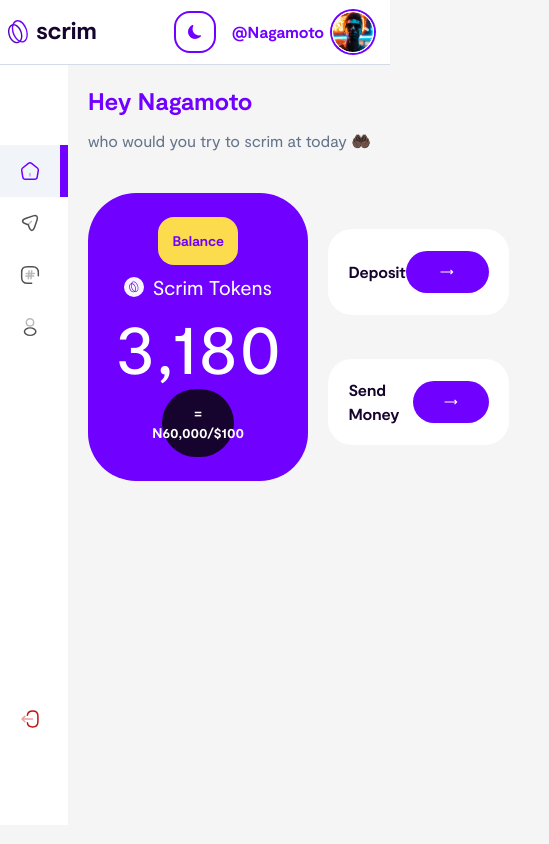
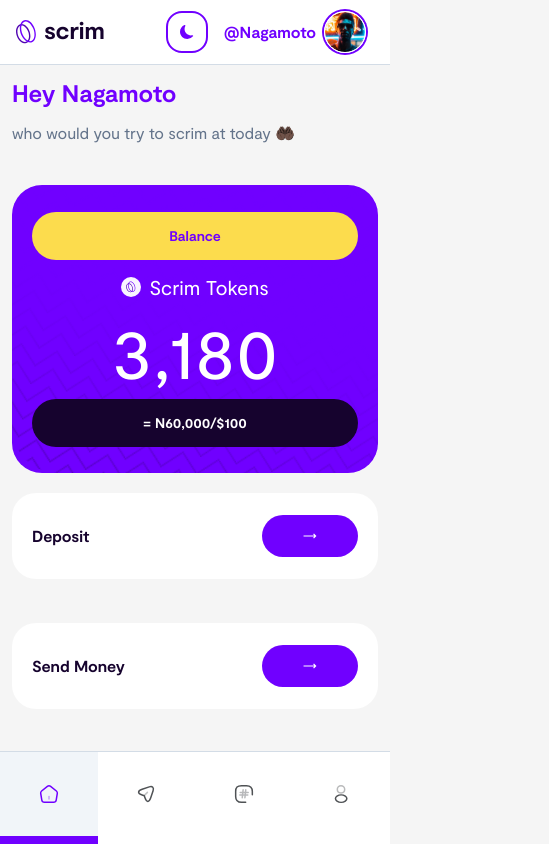
Before and after one commit to usescrim/scrim-front-end, a Next.js app: page /dashboard/home in a window 390 px wide. Shown: the whole page, 549 px wide, since content can reach past the window. Built offline with nearby package versions, Linux system fonts and the light colour scheme.

Commit message:
feat: implements mobile bottom nav

```diff
--- a/pages/dashboard/home/index.tsx
+++ b/pages/dashboard/home/index.tsx
@@ -14,35 +14,43 @@
       <p className="text-slate-500 my-3">
         who would you try to scrim at today {"🤲🏿"}
       </p>
-      <div className="flex flex-row my-10 items-center justify-between w-full">
-        <div className="bg-primary flex flex-col items-center justify-around h-72 w-1/2 rounded-[3rem] p-5">
-          <Button variant="contained-warning" className="text-primary">
+      <div className="md:flex md:flex-row my-10 items-center justify-between w-full">
+        <div className="overflow-hidden flex flex-col items-center justify-around h-72 w-full md:w-1/2 rounded-[30px] bg-primary">
+          <div className="bg-[url('/static/images/balanceCardBg.svg')] bg-no-repeat bg-cover flex flex-col items-center justify-around w-full h-72 p-5 ">
+            <Button
+              variant="contained-warning"
+              className="text-primary w-full md:w-2/5 rounded-[30px]"
+            >
               Balance
             </Button>
             <div className="flex flex-row items-center justify-center space-x-2">
-            <img src="/static/images/tokenLogo.svg" alt="" />
+              <img src="/static/images/tokenLogo.svg" alt="scrim token logo" />
               <h1 className="text-white text-xl">Scrim Tokens</h1>
             </div>
             <div className="flex flex-row items-center justify-center space-x-2">
               <h1 className="text-white text-7xl">3,180</h1>
             </div>
-          <Button variant="contained-secondary" className="w-2/5 rounded-full">
+            <Button
+              variant="contained-secondary"
+              className="w-full md:w-2/5 rounded-[30px]"
+            >
               = N60,000/$100
             </Button>
           </div>
-        <div className="flex flex-col items-center justify-between h-64 w-1/2 rounded-[3rem] p-5">
+        </div>
+        <div className="flex flex-col items-center justify-between h-64 w-full md:w-1/2 rounded-[3rem] py-5 md:p-5">
           <div className="bg-white flex flex-row items-center justify-between h-2/5 w-full p-5 rounded-3xl">
             <h1 className="text-secondary font-semibold">Deposit</h1>
             <Button
               icon={<CgArrowLongRight />}
-              className="w-24 rounded-[4rem]"
+              className="w-24 rounded-[30px]"
             />
           </div>
           <div className="bg-white flex flex-row items-center justify-between h-2/5 w-full p-5 rounded-3xl">
             <h1 className="text-secondary font-semibold">Send Money</h1>
             <Button
               icon={<CgArrowLongRight />}
-              className="w-24 rounded-[4rem]"
+              className="w-24 rounded-[30px]"
             />
           </div>
         </div>
--- a/pages/index.tsx
+++ b/pages/index.tsx
@@ -25,6 +25,11 @@
             <Button variant="outlined-success">Register</Button>
           </a>
         </Link>
+        <Link href="/dashboard">
+          <a>
+            <Button variant="outlined-success">Dashboard</Button>
+          </a>
+        </Link>
       </div>
     </div>
   );
--- /dev/null
+++ b/src/components/Dashboard/QuickActions/QuickActions.tsx
@@ -0,0 +1,7 @@
+import React from "react";
+
+const QuickActions = () => {
+  return <section className="w-full"></section>;
+};
+
+export default QuickActions;
--- /dev/null
+++ b/src/components/Dashboard/QuickActions/index.ts
@@ -0,0 +1 @@
+export { default } from "./QuickActions";
--- a/src/components/DashboardLayout/DashboardLayout.tsx
+++ b/src/components/DashboardLayout/DashboardLayout.tsx
@@ -7,9 +7,11 @@
 
 const DashboardLayout = ({ children }: LayoutTypes) => {
   return (
-    <main className="flex ">
+    <main className="flex flex-col-reverse md:flex-row w-screen">
       <Sidebar />
-      <section className="p-5 w-fit md:w-[82vw]">{children}</section>
+      <section className="p-3 md:p-8 w-full md:w-[82vw] mb-10 md:mb-0">
+        {children}
+      </section>
     </main>
   );
 };
--- a/src/components/Navbar/Navbar.tsx
+++ b/src/components/Navbar/Navbar.tsx
@@ -13,7 +13,7 @@
   const [mode, setMode] = React.useState<"dark" | "light">("light");
   return (
     <>
-      <nav className="bg-white border-b border-gray-light">
+      <nav className="bg-white border-b border-gray-light px-2 md:px-10 sm:px-4 ">
         <div className="max-w-7xl mx-auto px-2">
           <div className="relative flex items-center justify-between h-16">
             <div className="flex-1 flex items-center  sm:items-stretch sm:justify-start">
--- a/src/components/Sidebar/Sidebar.tsx
+++ b/src/components/Sidebar/Sidebar.tsx
@@ -23,20 +23,19 @@
     { title: "Profile", link: "/dashboard/profile", icon: Profile },
   ];
   return (
-    <aside className="min-h-[90vh] w-fit md:w-[18vw] bg-white">
-      <ul className="py-20 flex flex-col h-[90vh]">
+    <aside className="fixed md:static bottom-0 left-0 h-fit md:h-[90vh] w-full md:w-[18vw] bg-white border-t border-gray-light sm:border-t-0">
+      <ul className="md:py-20 flex flex-row justify-between h-fit md:flex-col md:h-[90vh]">
         {items.map((item, index) => {
           let Icon = item.icon;
           return (
-            <Link href={item.link}>
-              <a>
+            <Link key={item.title} href={item.link} className="h-fit w-full">
+              <a className="h-fit w-full">
                 <li
-                  key={item.title}
                   title={item.title}
-                  className={`px-5 py-4 w-fit lg:pl-14 lg:w-full md:pl-8 md:w-full sm:px-8 sm:w-fit cursor-pointer flex items-center hover:bg-slate-100 space-x-3 ${
+                  className={`p-8 md:px-5 md:py-4 w-full lg:pl-14 lg:w-full md:pl-8 md:w-full sm:px-8 sm:w-fit cursor-pointer flex items-center justify-center md:justify-start hover:bg-slate-100 space-x-3 ${
                     router.pathname.startsWith(item.link)
-                      ? "bg-slate-100 border-r-8 border-primary text-primary"
-                      : "hover:border-r-8 hover:border-slate-100"
+                      ? "bg-slate-100 border-b-8 md:border-r-8 md:border-b-0 border-primary text-primary"
+                      : "hover:border-b-8 hover:border-slate-100 md:hover:border-b-0 md:hover:border-r-8 md:hover:border-slate-100"
                   } `}
                 >
                   <Icon
@@ -55,10 +54,10 @@
             </Link>
           );
         })}
-        <li className="grow"></li>
+        <li className="grow hidden md:flex"></li>
         <li
           title={"Logout"}
-          className={`px-5 py-4 w-fit lg:pl-14 lg:py-4 lg:w-full md:pl-8 md:w-full sm:px-8 sm:w-fit justify-self-end cursor-pointer flex items-center hover:bg-slate-100 space-x-3 text-error hover:border-r-8 hover:border-slate-100 `}
+          className={`hidden px-5 py-4 w-fit lg:pl-14 lg:py-4 lg:w-full md:pl-8 md:w-full sm:px-8 sm:w-fit justify-self-end cursor-pointer md:flex items-center hover:bg-slate-100 space-x-3 text-error hover:border-r-8 hover:border-slate-100 `}
         >
           <Logout />{" "}
           <span className="lg:block md:block sm:hidden hidden">Logout</span>
```
Also changed, not shown: public/static/images/balanceCardBg.svg (added). Lines whose indentation alone changed are shown as unchanged.
